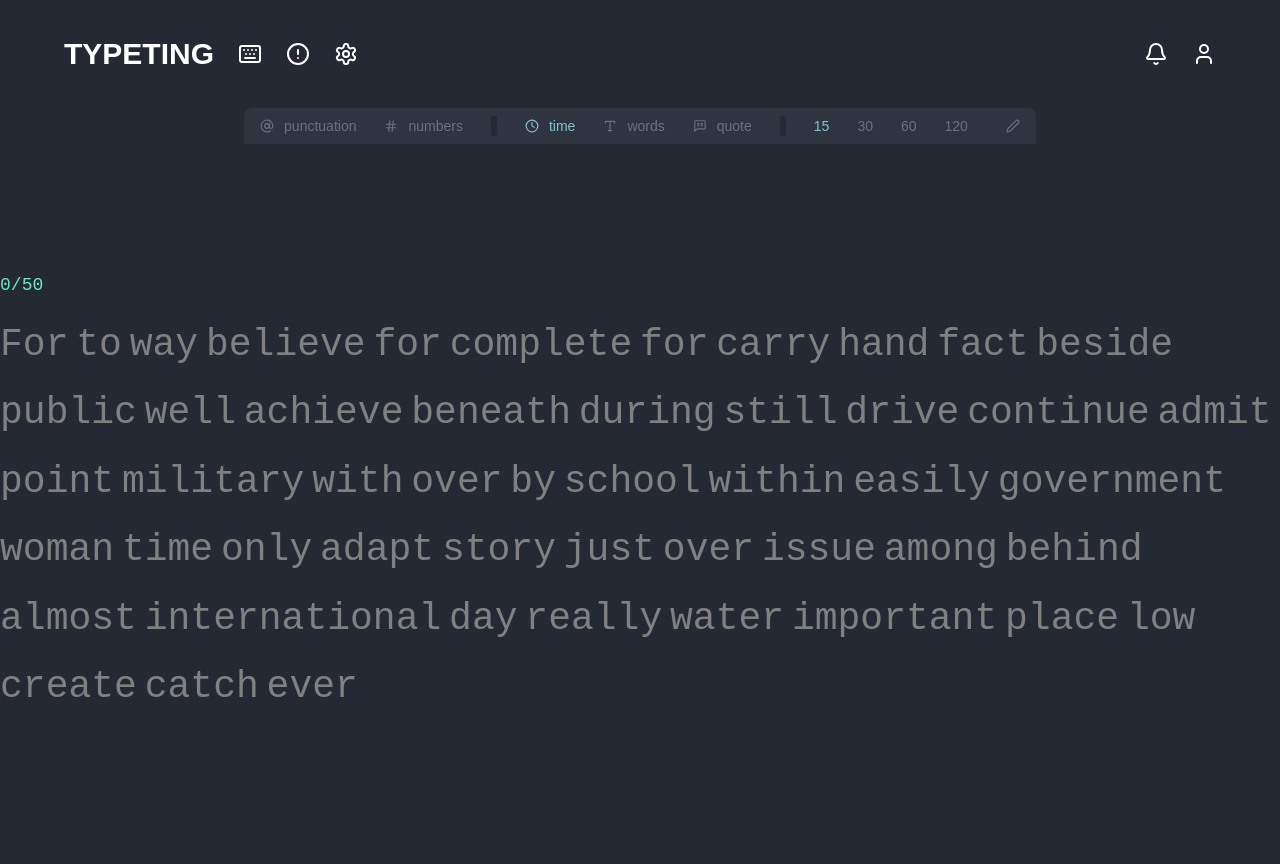
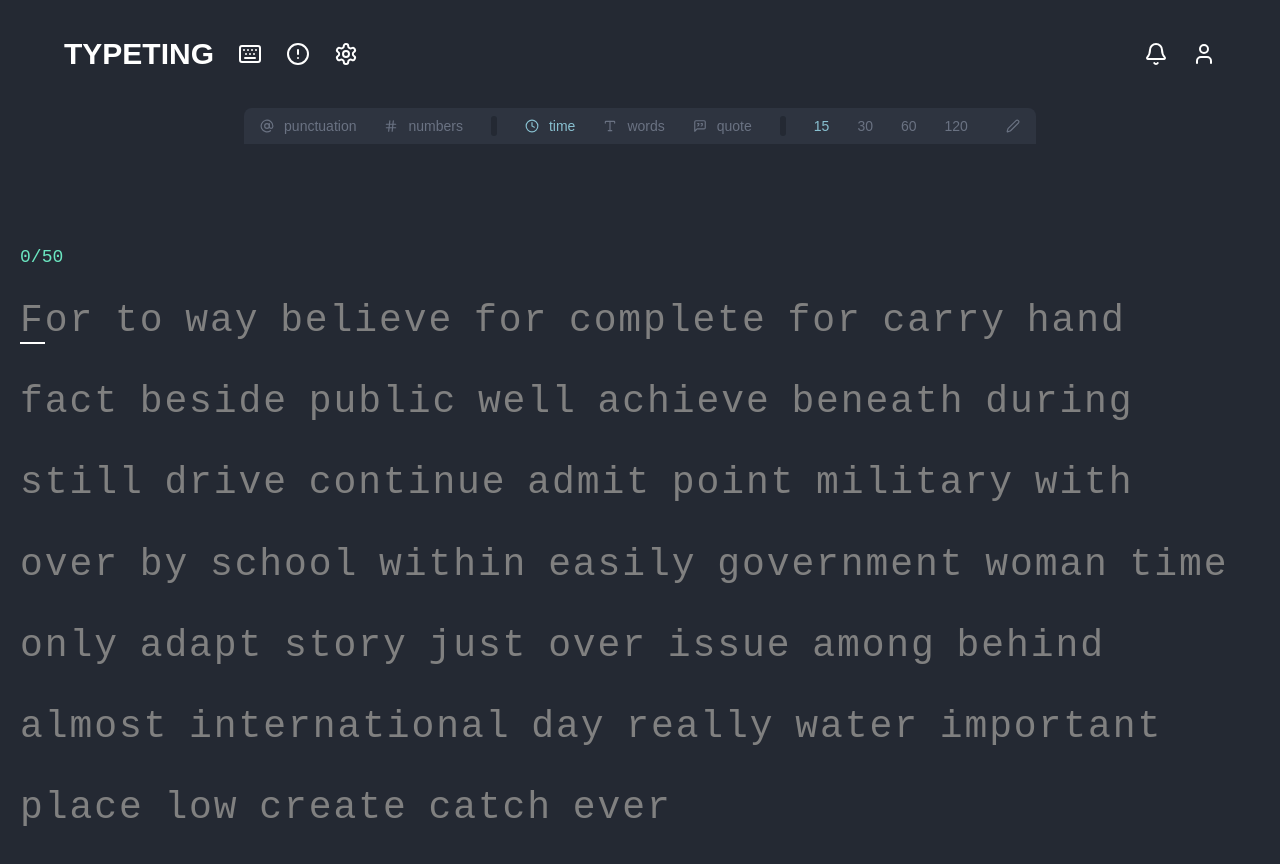
Before and after one commit to DavidRaveloU/Typeting, a Next.js app: page / in a window 1280 px wide. Shown: the top 864 px of the page. Before the commit the page ends 800 px from the top, so only its background shows below. Built offline with nearby package versions, Linux system fonts and the light colour scheme.

Commit message:
feat: enhance TypingArea component with improved quote handling and styling adjustments

```diff
--- a/components/TypingArea.tsx
+++ b/components/TypingArea.tsx
@@ -5,13 +5,14 @@ import React, { useEffect, useRef, useState } from "react";
 import { generateWords } from "@/utils/sentenceGenerator";
 import { COLORS } from "@/utils/constants";
 
-function getRandomSentence(length: number) {
-  const words = [];
-  for (let i = 0; i < length; i++) {
-    words.push("quick");
-  }
-  return words.join(" ");
-}
+// Variables de estilo que puedes ajustar
+const STYLE_CONFIG = {
+  wordSpacing: "1.3rem",
+  fontSize: 38,
+  fontWeight: 500,
+  letterSpacing: "0.05em",
+  lineHeight: 2
+};
 
 const TypingArea: React.FC = () => {
   const {
@@ -19,28 +20,34 @@ const TypingArea: React.FC = () => {
     numbers,
     mode,
     words: configWords,
-    quoteLength,
+    quote,
   } = useTypingConfig();
   const [words, setWords] = useState<string[]>([]);
 
   useEffect(() => {
-    let generatedText: string[] | string = [];
+    let generatedText: string[] = [];
 
-    if (mode === "words" || mode === "time") {
+    if (mode === "quote") {
+      generatedText = generateWords(1, {
+        punctuation: false,
+        numbers: false,
+        quotes: quote
+      });
+    } else {
       const wordCount = mode === "time" ? 50 : parseInt(configWords);
-      generatedText = generateWords(wordCount, { punctuation, numbers });
-    } else if (mode === "quote") {
-      generatedText = getRandomSentence(parseInt(quoteLength));
+      generatedText = generateWords(wordCount, {
+        punctuation,
+        numbers,
+        quotes: 'none'
+      });
     }
 
-    setWords(
-      Array.isArray(generatedText) ? generatedText : generatedText.split(" ")
-    );
+    setWords(generatedText);
     setInput("");
     setCurrentWordIdx(0);
     setTypedWords([]);
     setSkippedMap({});
-  }, [mode, configWords, punctuation, numbers, quoteLength]);
+  }, [mode, configWords, punctuation, numbers, quote]);
 
   const [input, setInput] = useState<string>("");
   const [currentWordIdx, setCurrentWordIdx] = useState(0);
@@ -81,7 +88,6 @@ const TypingArea: React.FC = () => {
   };
 
   const handleKeyDown = (e: React.KeyboardEvent<HTMLInputElement>) => {
-    // Restaurar palabra anterior
     if (
       e.key === "Backspace" &&
       inputRef.current &&
@@ -105,7 +111,6 @@ const TypingArea: React.FC = () => {
       return;
     }
 
-    // Evitar borrar debajo del mínimo
     if (
       e.key === "Backspace" &&
       minLengthRef.current !== null &&
@@ -141,16 +146,19 @@ const TypingArea: React.FC = () => {
 
         if (typed[i] !== undefined) {
           if (i < word.length) {
-            color = typed[i] === word[i] ? COLORS.correct : COLORS.incorrect;
-            char = typed[i];
+            if (typed[i] === word[i]) {
+              color = COLORS.correct;
+              char = typed[i];
+            } else {
+              color = COLORS.error;
+              char = word[i];
+            }
           } else {
-            color = COLORS.extra;
+            color = COLORS.error;
             char = typed[i];
           }
         } else if (isSkipped && i < word.length) {
           color = COLORS.skipped;
-        } else if (i < word.length) {
-          color = COLORS.pending;
         }
 
         if (isActive && i === typed.length) {
@@ -163,10 +171,11 @@ const TypingArea: React.FC = () => {
             style={{
               color,
               position: "relative",
-              fontWeight: 500,
-              fontSize: 38,
-              borderBottom: showCursor ? `2px solid ${COLORS.cursor}` : "none",
-              transition: "border-bottom 0.1s",
+              fontWeight: STYLE_CONFIG.fontWeight,
+              fontSize: STYLE_CONFIG.fontSize,
+              letterSpacing: STYLE_CONFIG.letterSpacing,
+              borderBottom: showCursor ? `2px solid ${COLORS.correct}` : "none",
+              transition: "border-bottom 0.1s"
             }}
           >
             {char || (showCursor ? "\u00a0" : "")}
@@ -175,9 +184,15 @@ const TypingArea: React.FC = () => {
       });
 
       return (
-        <span key={wordIdx} style={{ display: "inline" }}>
+        <span
+          key={wordIdx}
+          style={{
+            display: "inline-block",
+            marginRight: STYLE_CONFIG.wordSpacing,
+            marginBottom: "0.4em"
+          }}
+        >
           {letterSpans}
-          {wordIdx !== words.length - 1 && " "}
         </span>
       );
     });
@@ -191,8 +206,10 @@ const TypingArea: React.FC = () => {
         borderRadius: 12,
         fontFamily: "monospace",
         minHeight: 180,
-        maxWidth: 1300,
+        maxWidth: 1400,
         margin: "0 auto",
+        padding: "0 20px",
+        marginTop: "100px",
       }}
       onClick={() => inputRef.current?.focus()}
       tabIndex={0}
@@ -204,7 +221,7 @@ const TypingArea: React.FC = () => {
         style={{
           minHeight: 60,
           marginBottom: 16,
-          lineHeight: 1.8,
+          lineHeight: STYLE_CONFIG.lineHeight,
           userSelect: "none",
           whiteSpace: "normal",
           wordBreak: "break-word",
```
